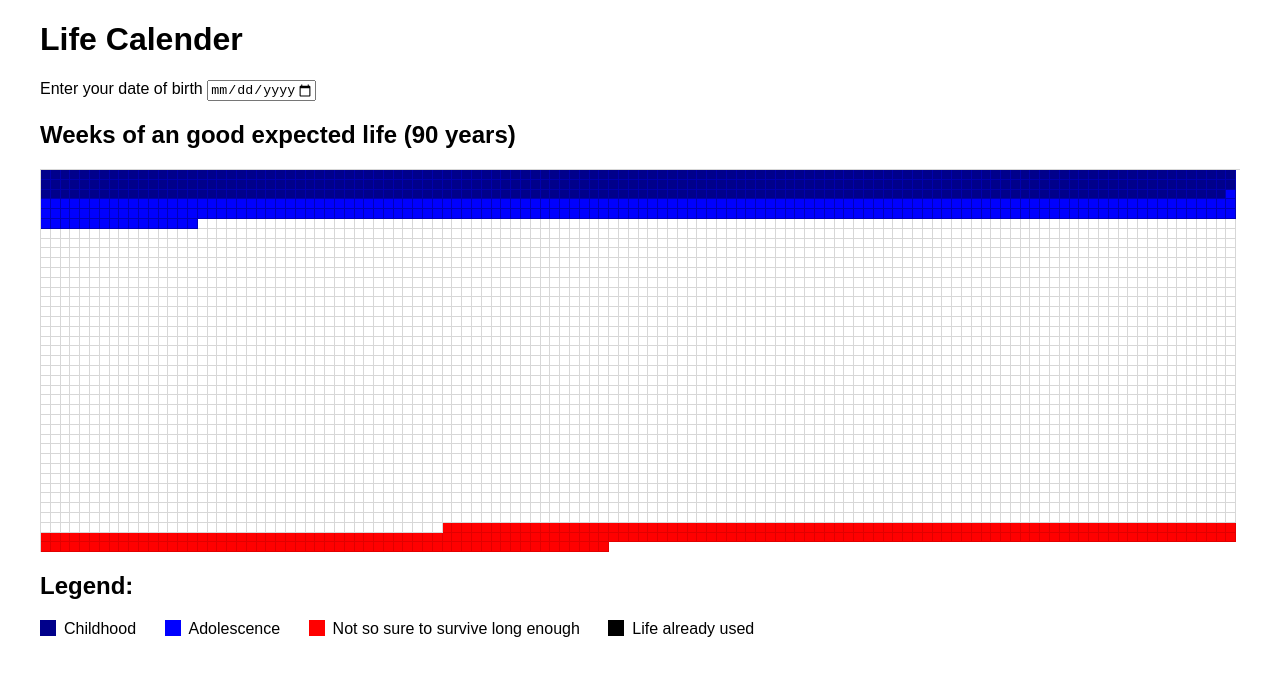
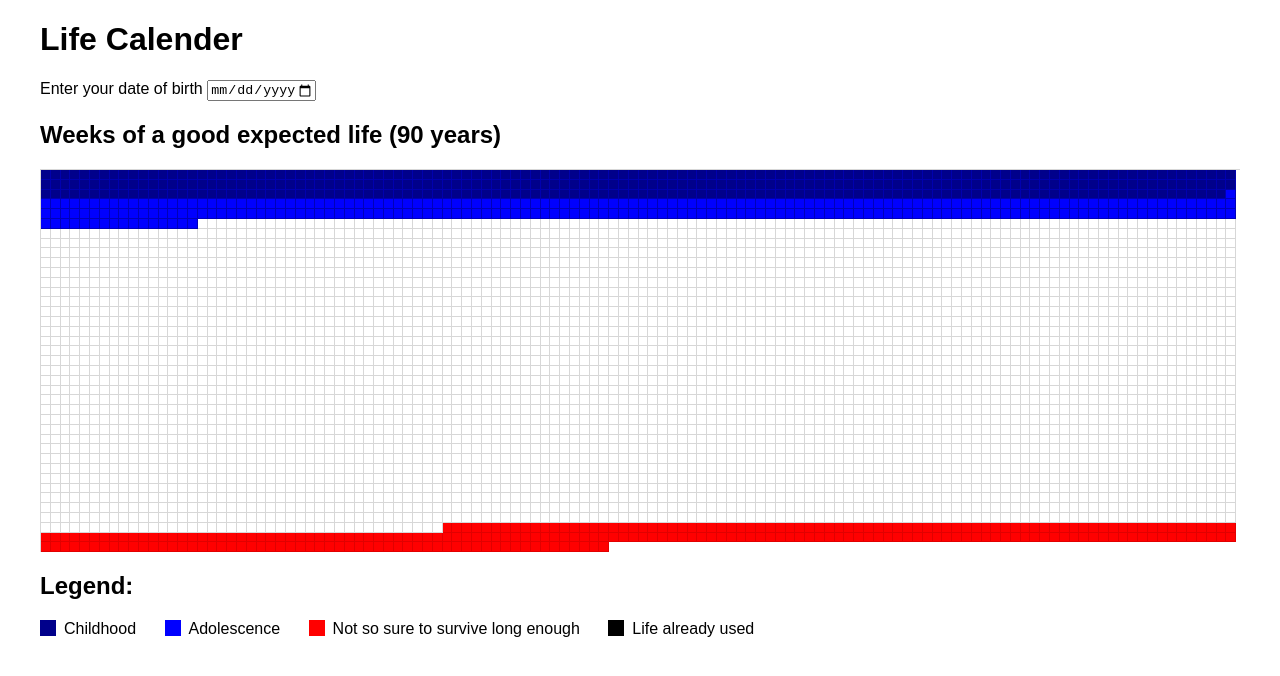
Before and after one commit to RaeesBhatti/life, a plain HTML site: page index.html in a window 1280 px wide. Drawn offline with Linux system fonts and the light colour scheme.

Commit message:
Correct a typo

```diff
--- a/index.html
+++ b/index.html
@@ -12,7 +12,7 @@
     <label>Enter your date of birth</label>
     <input type="date" id="dob" name="dob" required>
   </div>
-  <h2>Weeks of an good expected life (90 years)</h2>
+  <h2>Weeks of a good expected life (90 years)</h2>
   <div id="calender">
 
   </div>
```
